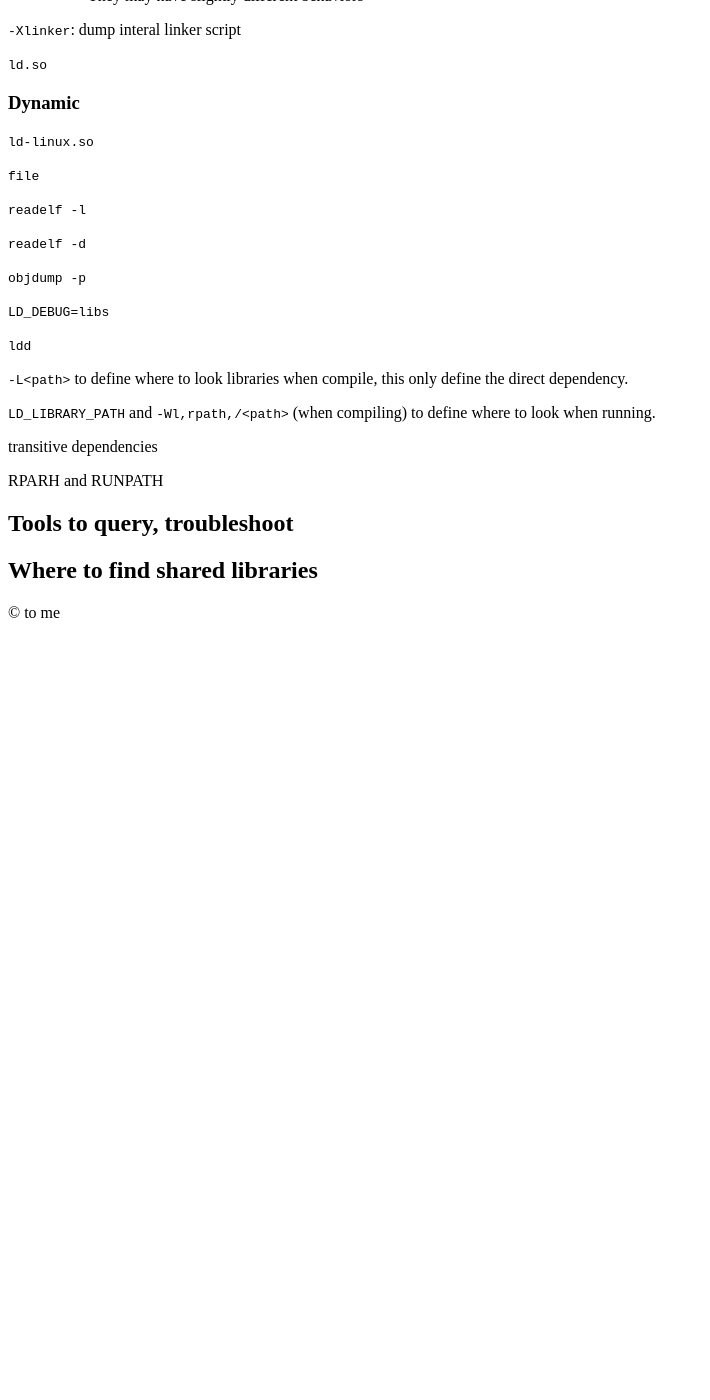
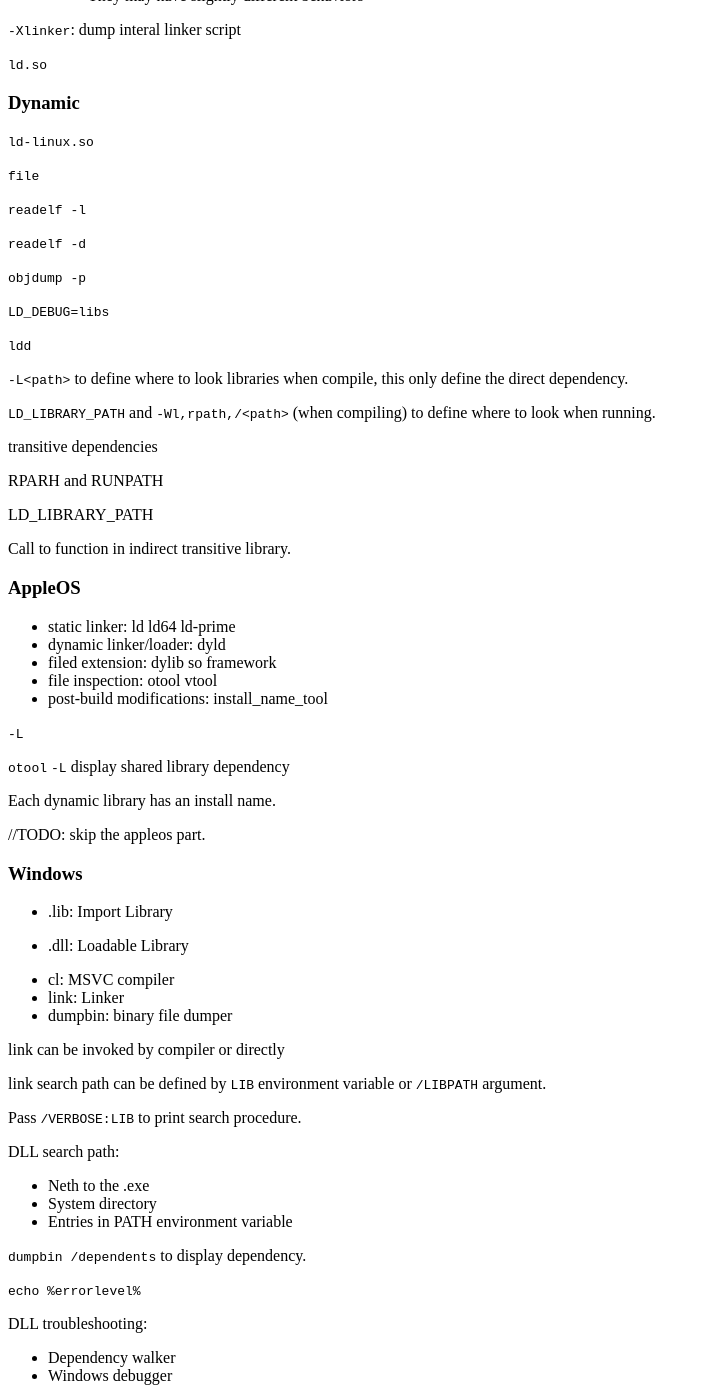
Before and after one commit to WSQS/blog, a Jekyll site: the page built from _code/CppCon/2024/shared_libraries_and_where_to_find_them.md, in a window 1280 px wide and 1400 px high, scrolled down 641 px. Shown: the whole window, without its empty margins (0-710 px from the left). Built offline with Jekyll 4.4.1, drawn with Linux system fonts in a browser that asks for light colours; before the commit the page ends 1271 px from its top, so only the background shows below that; some of the changed text lies outside the part shown.

```diff
--- a/_code/CppCon/2024/shared_libraries_and_where_to_find_them.md
+++ b/_code/CppCon/2024/shared_libraries_and_where_to_find_them.md
@@ -61,6 +61,97 @@ transitive dependencies
 
 RPARH and RUNPATH
 
-## Tools to query, troubleshoot
+LD_LIBRARY_PATH
 
-## Where to find shared libraries
+Call to function in  indirect transitive library.
+
+### AppleOS
+
+- static linker: ld ld64 ld-prime
+- dynamic linker/loader: dyld
+- filed extension: dylib so framework
+- file inspection: otool vtool
+- post-build modifications: install_name_tool
+
+`-L`
+
+`otool` `-L` display shared library dependency
+
+Each dynamic library has an install name.
+
+//TODO: skip the appleos part.
+
+### Windows
+
+- .lib: Import Library
+- .dll: Loadable Library
+
+- cl: MSVC compiler
+- link: Linker
+- dumpbin: binary file dumper
+
+link can be invoked by compiler or directly
+
+link search path can be defined by `LIB` environment variable or `/LIBPATH` argument.
+
+Pass `/VERBOSE:LIB` to print search procedure.
+
+DLL search path:
+
+- Neth to the .exe
+- System directory
+- Entries in PATH environment variable
+
+`dumpbin /dependents` to display dependency.
+
+`echo %errorlevel%`
+
+DLL troubleshooting:
+
+- Dependency walker
+- Windows debugger
+
+## Build Systems
+
+Why locate libraries?
+
+- Error out early: Save time
+- Additional checks: version architecture
+- portability/cross platform for abstraction
+- correct compiler and liner flags
+
+Package descriptor files to derive compiler/ linker flags
+
+package descriptor files
+
+- pkg-config .pc files
+- cmake config.cmake
+- Common Package Specification
+
+ref: cppcon 2023
+
+### CMake
+
+- build tree
+- install tree
+
+CMake in windows runtime, can't get right dll.
+
+ref: professional CMake: A Practical Guide
+
+using package managers to rescue
+
+- Conan CMake integration
+- vcpkg
+
+### Creating relocatable bundles
+
+All dependency in bundles
+
+Linux: package managers
+
+Windows: place dll next to executable on windows.
+
+linuxdeployqt
+
+docker
```
